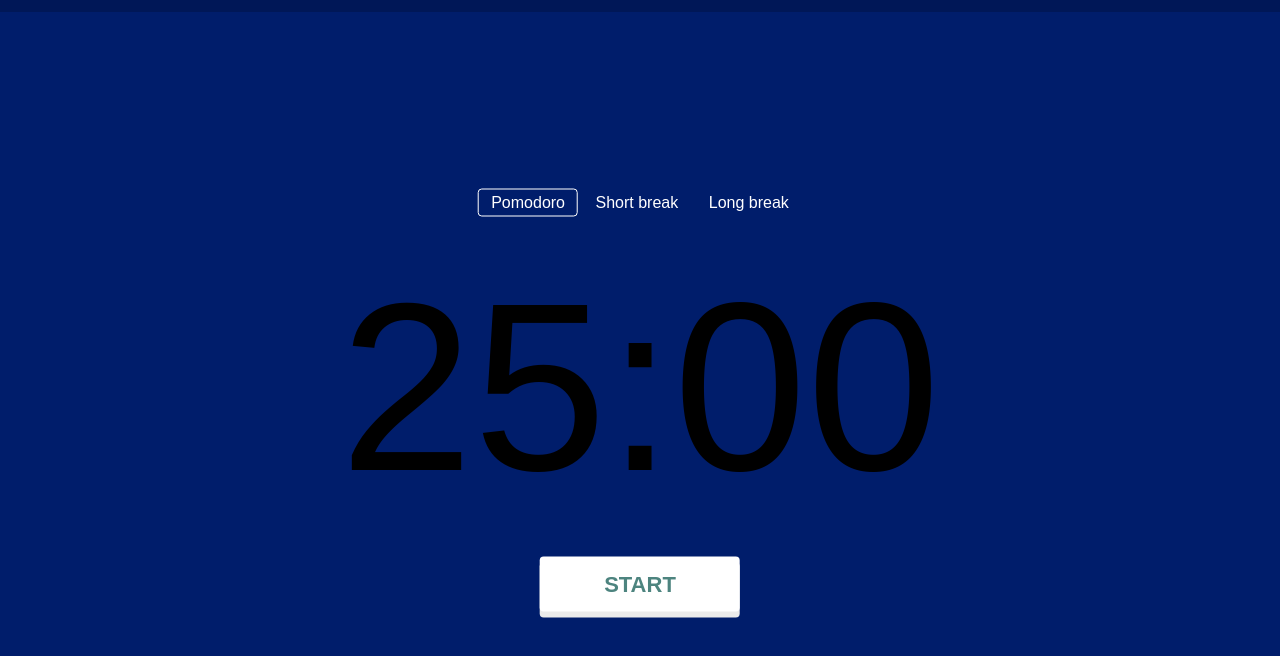
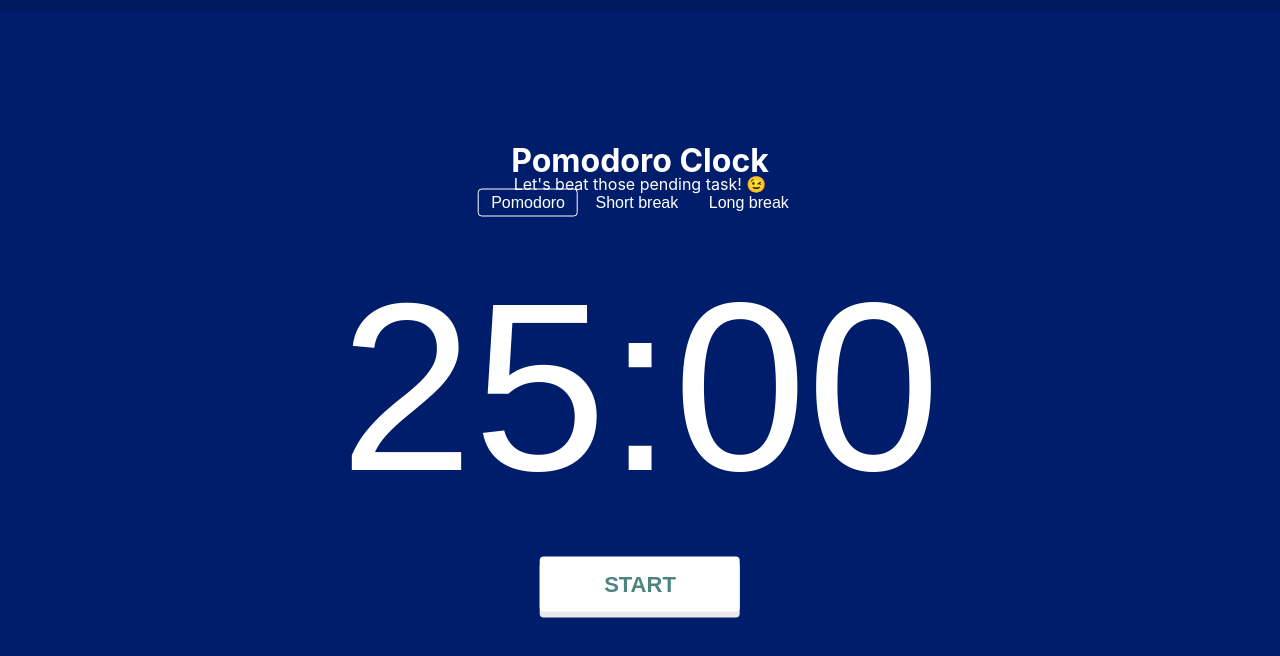
Before and after one commit to jonatantech/pomodoro-clock, a plain HTML site: page index.html in a window 1280 px wide. Drawn offline with Linux system fonts and the light colour scheme.

Commit message:
Added aditional styling and sounds.

```diff
--- a/index.html
+++ b/index.html
@@ -1,37 +1,29 @@
 <!DOCTYPE html>
 <html lang="en">
+
 <head>
   <meta charset="UTF-8" />
   <meta name="viewport" content="width=device-width, initial-scale=1.0" />
   <meta http-equiv="X-UA-Compatible" content="ie=edge" />
-    <title>Freshman Pomodoro Clock Demo</title>
+  <title>Pomodoro Clock</title>
   <link rel="stylesheet" href="styles.css" />
 </head>
+
 <body>
+  <h1 class="main-headline">Pomodoro Clock</h1>
+  <span class="sub-headline">Let's beat those pending task! 😉</span>
   <main class="app">
     <progress id="js-progress" value="0"></progress>
     <div class="progress-bar"></div>
     <div class="timer">
       <div class="button-group mode-buttons" id="js-mode-buttons">
-          <button
-            data-mode="pomodoro"
-            class="button active mode-button"
-            id="js-pomodoro"
-          >
+        <button data-mode="pomodoro" class="button active mode-button" id="js-pomodoro">
           Pomodoro
         </button>
-          <button
-            data-mode="shortBreak"
-            class="button mode-button"
-            id="js-short-break"
-          >
+        <button data-mode="shortBreak" class="button mode-button" id="js-short-break">
           Short break
         </button>
-          <button
-            data-mode="longBreak"
-            class="button mode-button"
-            id="js-long-break"
-          >
+        <button data-mode="longBreak" class="button mode-button" id="js-long-break">
           Long break
         </button>
       </div>
@@ -50,7 +42,8 @@
     <audio src="break.mp3" data-sound="shortBreak"></audio>
     <audio src="break.mp3" data-sound="longBreak"></audio>
   </div>
-    <progress id="js-progress" value="0"></progress>
+
   <script src="main.js"></script>
 </body>
+
 </html>
--- a/main.js
+++ b/main.js
@@ -1,15 +1,17 @@
 const timer = {
     pomodoro: 25,
     shortBreak: 5,
-    longBreak: 15,
+    longBreak: 25,
     longBreakInterval: 4,
     sessions: 0
   };
 
   let interval;
 
+  const buttonSound = new Audio('button-sound.mp3');
   const mainButton = document.getElementById('js-btn');
   mainButton.addEventListener('click', () => {
+    buttonSound.play();
     const { action } = mainButton.dataset;
     if (action === 'start') {
       startTimer();
@@ -65,6 +67,7 @@ const timer = {
             default:
               switchMode('pomodoro');
           }
+          document.querySelector(`[data-sound="${timer.mode}"]`).play();
 
           startTimer();
 
@@ -89,6 +92,10 @@ const timer = {
     const sec = document.getElementById('js-seconds');
     min.textContent = minutes;
     sec.textContent = seconds;
+
+    const text =
+        timer.mode ==='pomodoro' ? 'Get back to work!' : 'Take a break';
+        document.title = `${minutes}:${seconds} - ${text}`;
 
     const progress = document.getElementById('js-progress');
     progress.value = timer[timer.mode] * 60 - timer.remainingTime.total;
@@ -124,5 +131,22 @@ const timer = {
   }
 
   document.addEventListener('DOMContentLoaded', () => {
-    switchMode('pomodoro');
+     // Check if the browser supports notifications
+  if ('Notification' in window) {
+    // If notification permissions have neither been granted or denied
+    if (Notification.permission !== 'granted' && Notification.permission !== 'denied') {
+      // ask the user for permission
+      Notification.requestPermission().then(function(permission) {
+        // If permission is granted
+        if (permission === 'granted') {
+          // Create a new notification
+          new Notification(
+            "Hey! You'll be notified everytime each session begins"
+          );
+        }
+      });
+    }
+  }
+
+  switchMode('pomodoro');
   });
--- a/styles.css
+++ b/styles.css
@@ -19,6 +19,28 @@ body {
   transition: background-color 1s ease;
   font-family: -apple-system, BlinkMacSystemFont, "Segoe UI", Roboto, Helvetica, Arial, sans-serif, "Apple Color Emoji", "Segoe UI Emoji", "Segoe UI Symbol";
   user-select: none;
+}
+
+.main-headline {
+  color:#fff;
+  position: absolute;
+  top: 20%;
+  left: 50%;
+  transform: translate(-50%, -50%);
+  padding: 20px;
+  text-align: center;
+
+}
+
+.sub-headline {
+  color:#fff;
+  position: absolute;
+  top: 23%;
+  left: 50%;
+  transform: translate(-50%, -50%);
+  padding: 20px;
+  text-align: center;
+
 }
 
 progress {
@@ -47,6 +69,7 @@ progress::-webkit-progress-value {
 }
 
 .clock {
+  color:#fff;
   margin-top: 50px;
   margin-bottom: 30px;
   font-size: 15rem;
```
Also changed, not shown: 3 other files. Lines whose indentation alone changed are shown as unchanged.
